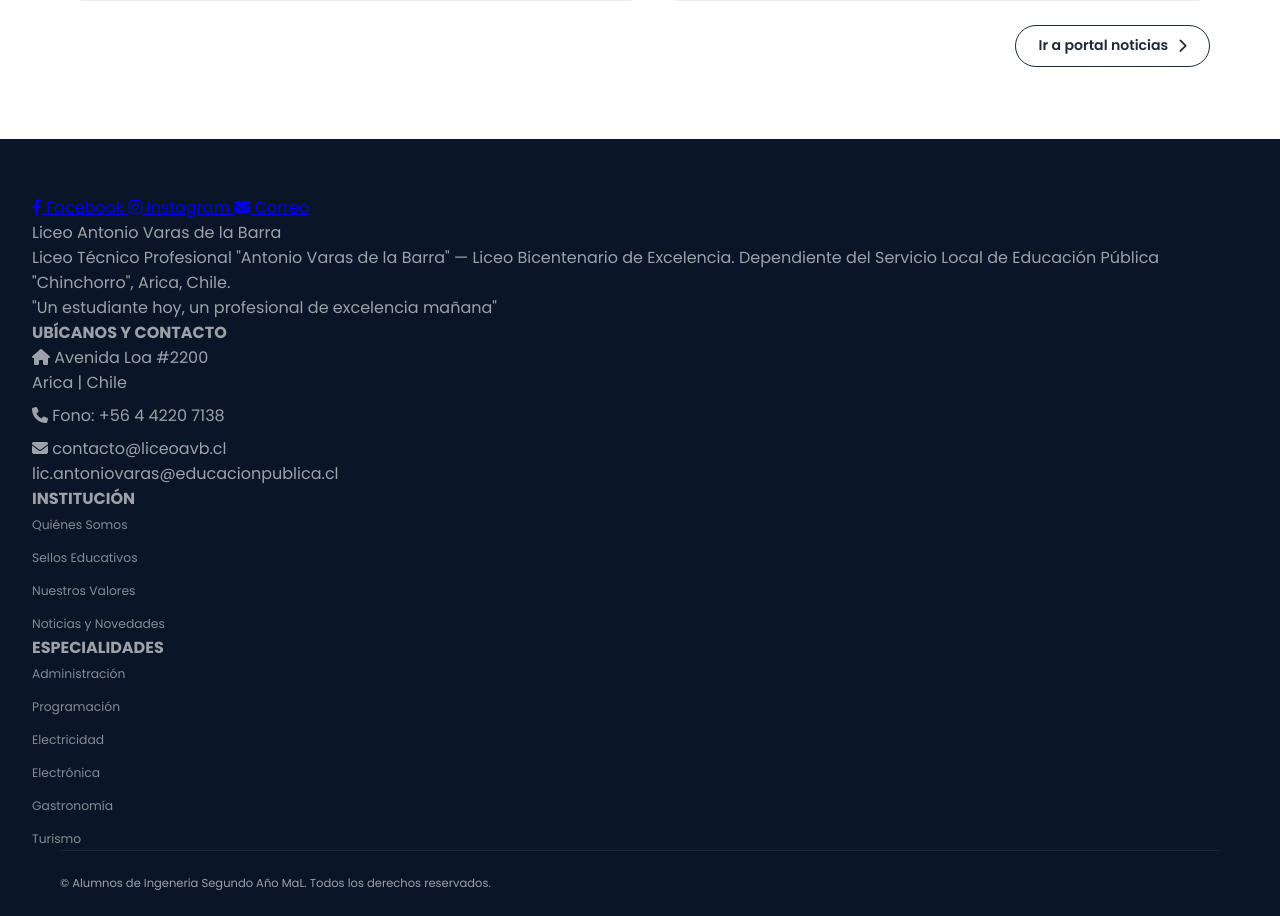
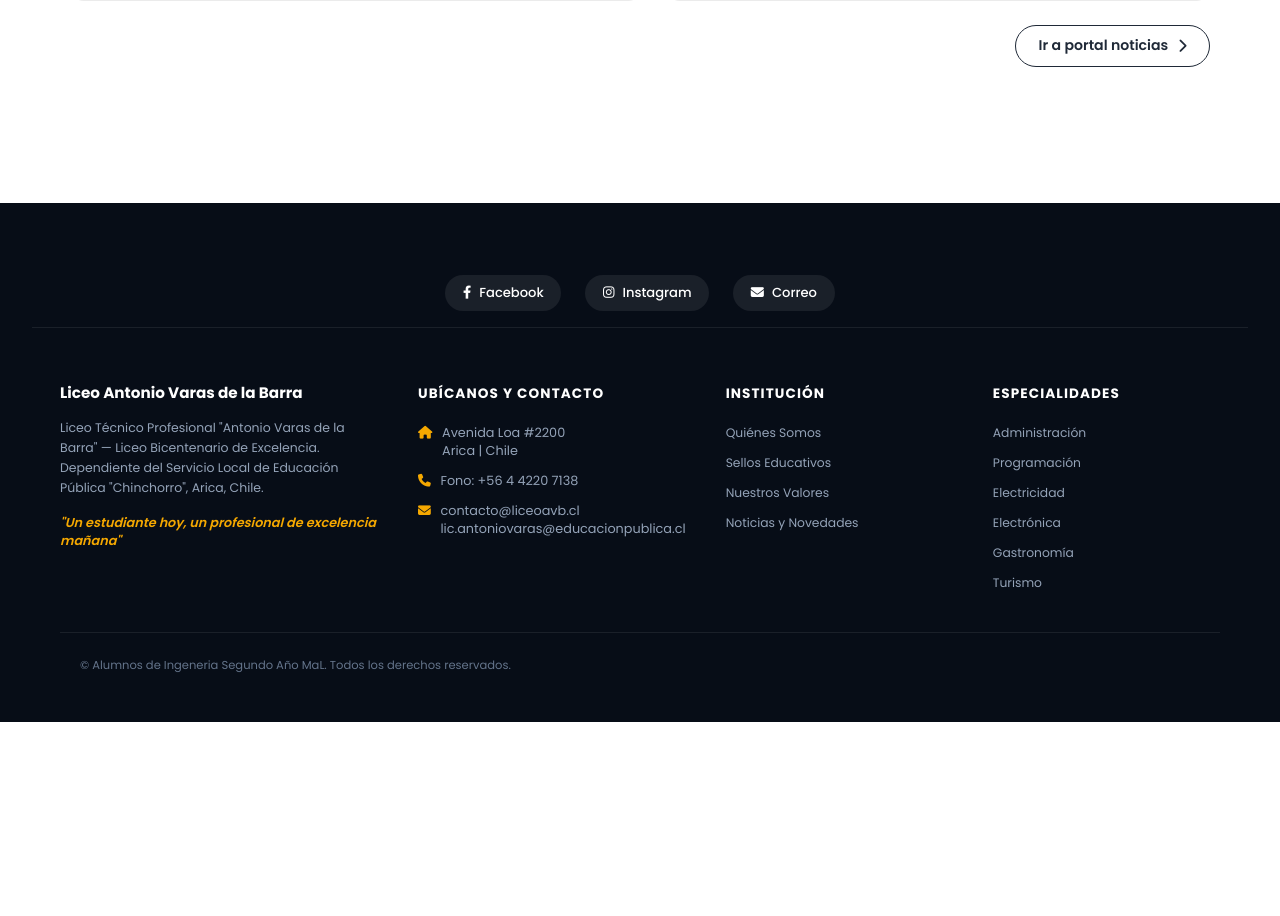
Before and after one commit to naniidifee/intranet-b4, a Django app: page / in a window 1280 px wide. Shown: the part 3662-4578 px from the top of the page. After the commit the page ends 4384 px from the top, so only its background shows below. Run offline with Django 5.2, Linux system fonts and the light colour scheme.

Commit message:
style: css añadido el css de footer y modificacion de los demas css

```diff
--- /dev/null
+++ b/intranet/static/recursos/css/footer.css
@@ -0,0 +1,164 @@
+/* ESTILOS DEL FOOTER INSTITUCIONAL */
+.liceo-footer {
+  background-color: #070d17 !important;
+  color: #94a3b8 !important;
+  font-family: 'Poppins', sans-serif !important;
+  margin-top: 4rem !important;
+  width: 100% !important;
+  display: block !important;
+  visibility: visible !important;
+  opacity: 1 !important;
+}
+
+/* Barra superior de redes sociales */
+.footer-social-bar {
+  border-bottom: 1px solid rgba(255, 255, 255, 0.08) !important;
+  padding: 1rem 1.25rem !important;
+  width: 100% !important;
+}
+
+.footer-social-container {
+  max-width: 1200px !important;
+  margin: 0 auto !important;
+  display: flex !important;
+  justify-content: center !important;
+  align-items: center !important;
+  flex-wrap: wrap !important;
+  gap: 1.5rem !important;
+}
+
+.footer-social-container a {
+  color: #ffffff !important;
+  background-color: rgba(255, 255, 255, 0.08) !important;
+  padding: 0.5rem 1.1rem !important;
+  border-radius: 999px !important;
+  font-size: 0.82rem !important;
+  font-weight: 500 !important;
+  text-decoration: none !important;
+  display: inline-flex !important;
+  align-items: center !important;
+  gap: 0.5rem !important;
+  transition: all 0.2s ease !important;
+}
+
+.footer-social-container a:hover {
+  background-color: #f5a800 !important;
+  color: #070d17 !important;
+}
+
+/* Contenedor principal de columnas */
+.footer-main-container {
+  max-width: 1200px !important;
+  margin: 0 auto !important;
+  padding: 3.5rem 1.25rem 2.5rem !important;
+  display: grid !important;
+  grid-template-columns: 1.4fr 1fr 1fr 1fr !important;
+  gap: 2.5rem !important;
+}
+
+.footer-col {
+  display: flex !important;
+  flex-direction: column !important;
+}
+
+.footer-col h4 {
+  color: #ffffff !important;
+  font-size: 0.85rem !important;
+  font-weight: 700 !important;
+  letter-spacing: 0.08em !important;
+  text-transform: uppercase !important;
+  margin-bottom: 1.25rem !important;
+}
+
+.footer-logo-row {
+  display: flex !important;
+  align-items: center !important;
+  gap: 0.65rem !important;
+  margin-bottom: 1rem !important;
+}
+
+.footer-logo-badge {
+  background-color: #f5a800 !important;
+  color: #070d17 !important;
+  font-weight: 800 !important;
+  font-size: 0.9rem !important;
+  padding: 0.3rem 0.6rem !important;
+  border-radius: 6px !important;
+}
+
+.footer-logo-text {
+  color: #ffffff !important;
+  font-size: 0.95rem !important;
+  font-weight: 700 !important;
+  line-height: 1.2 !important;
+}
+
+.footer-desc {
+  font-size: 0.78rem !important;
+  line-height: 1.6 !important;
+  color: #94a3b8 !important;
+  margin-bottom: 1rem !important;
+}
+
+.footer-slogan {
+  font-size: 0.8rem !important;
+  color: #f5a800 !important;
+  font-style: italic !important;
+  font-weight: 600 !important;
+}
+
+.footer-links {
+  list-style: none !important;
+  padding: 0 !important;
+  margin: 0 !important;
+  display: flex !important;
+  flex-direction: column !important;
+  gap: 0.75rem !important;
+}
+
+.footer-links li {
+  display: flex !important;
+  align-items: flex-start !important;
+  gap: 0.6rem !important;
+  font-size: 0.8rem !important;
+  color: #94a3b8 !important;
+}
+
+.footer-links li i {
+  color: #f5a800 !important;
+  margin-top: 0.2rem !important;
+  flex-shrink: 0 !important;
+}
+
+.footer-links a {
+  color: #94a3b8 !important;
+  text-decoration: none !important;
+  transition: color 0.2s ease !important;
+}
+
+.footer-links a:hover {
+  color: #ffffff !important;
+  text-decoration: underline !important;
+}
+
+.footer-bottom {
+  border-top: 1px solid rgba(255, 255, 255, 0.08) !important;
+  padding: 1.5rem 1.25rem !important;
+  text-align: center !important;
+  font-size: 0.75rem !important;
+  color: #64748b !important;
+  width: 100% !important;
+}
+
+/* Responsividad */
+@media (max-width: 960px) {
+  .footer-main-container {
+    grid-template-columns: repeat(2, 1fr) !important;
+  }
+}
+
+@media (max-width: 600px) {
+  .footer-main-container {
+    grid-template-columns: 1fr !important;
+  }
+}
```
Also changed, not shown: intranet/static/recursos/css/especialidades.css (line endings or trailing spaces).
